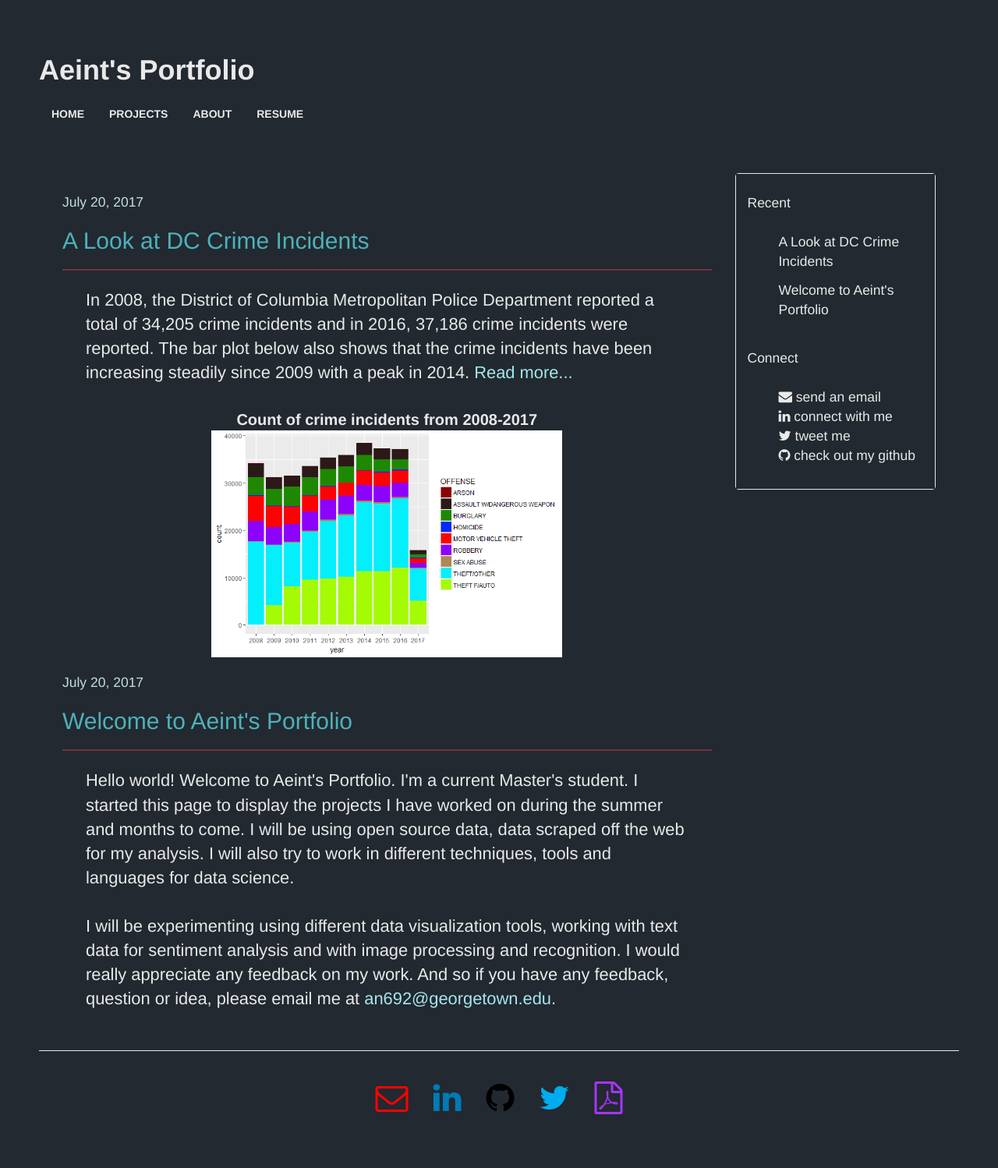
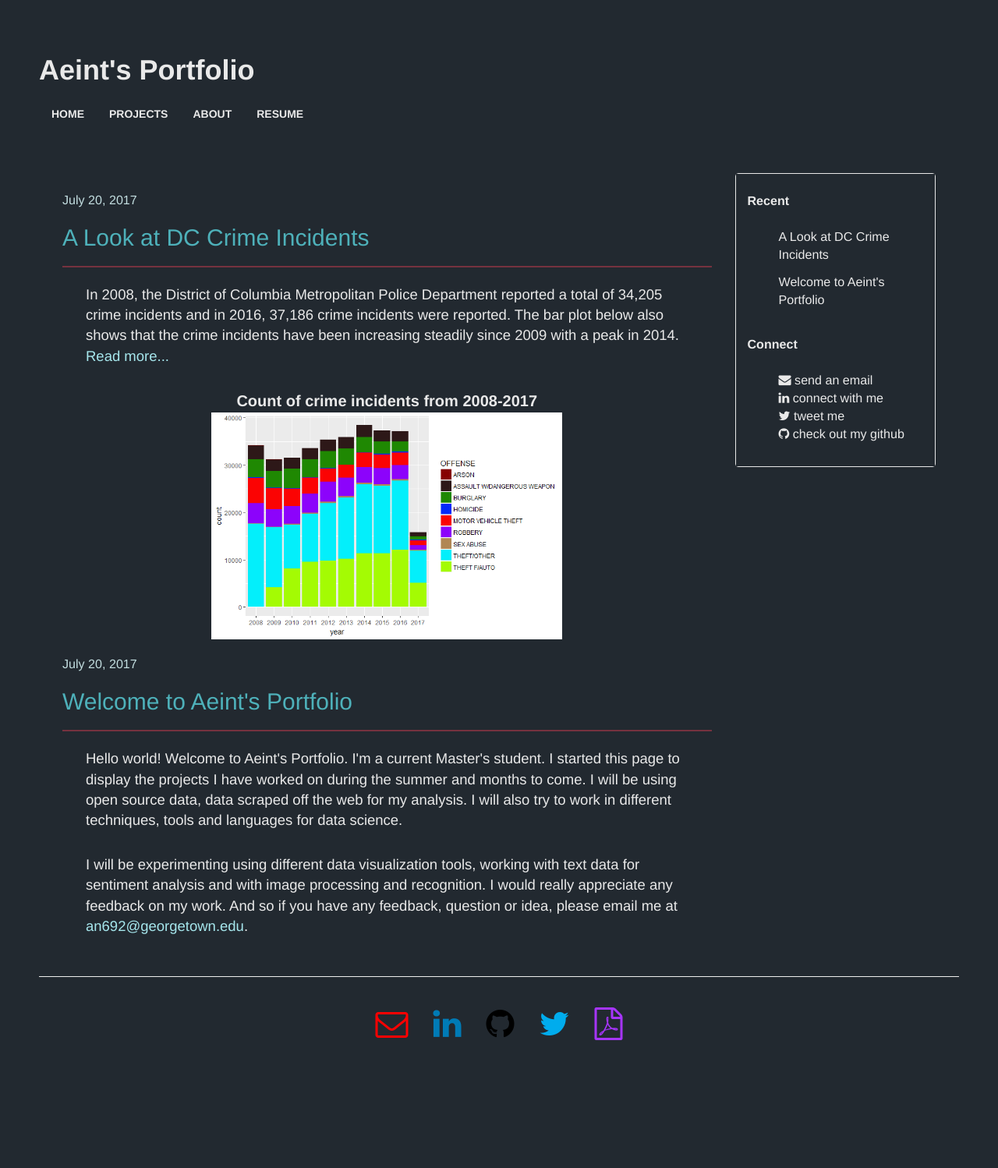
Before and after one commit to aeintngon/old-webpage, a Jekyll site: the page built from index.html, in a window 1280 px wide. Shown: the whole page at 78% size. Built offline with Jekyll 4.4.1, drawn with Linux system fonts in a browser that asks for light colours; nearby versions of some CDN libraries; after the commit the page ends 1403 px from its top, so only the background shows below that.

Commit message:
style update 7/27 3:26

```diff
--- a/CSS/styles.css
+++ b/CSS/styles.css
@@ -81,7 +81,7 @@ ul {
 }
 
 .content {
-	font-size:125%;
+	font-size:115%;
 	text-align:left;
 	padding:10px 30px 10px 30px;
 	color:#E9E9E9;
--- a/_layouts/default.html
+++ b/_layouts/default.html
@@ -34,12 +34,12 @@
       <div class="navbar navbar-default" role="navigation">
         <div class="navbar-collapse collapse sidebar-navbar-collapse">
           <ul class="nav navbar-nav">
-            <br><li>Recent</li></br>
+            <br><li><b>Recent</b></li></br>
             <ul class="recent-project">
             <li><a href="./DCCrimeData.html">A Look at DC Crime Incidents</a></li>
             <li><a href="./welcome.html">Welcome to Aeint's Portfolio</a></li>
             </ul>
-            <br><li>Connect</li></br>
+            <br><li><b>Connect</b></li></br>
             <ul>
             <li><a href="mailto:an692@georgetown.edu" target="_blank"> <i class="fa fa-envelope"></i> send an email</a></li>
             <li><a href="https://www.linkedin.com/in/Aeintngon/" target="_blank"><i class="fa fa-linkedin"></i> connect with me</a></li>
```
